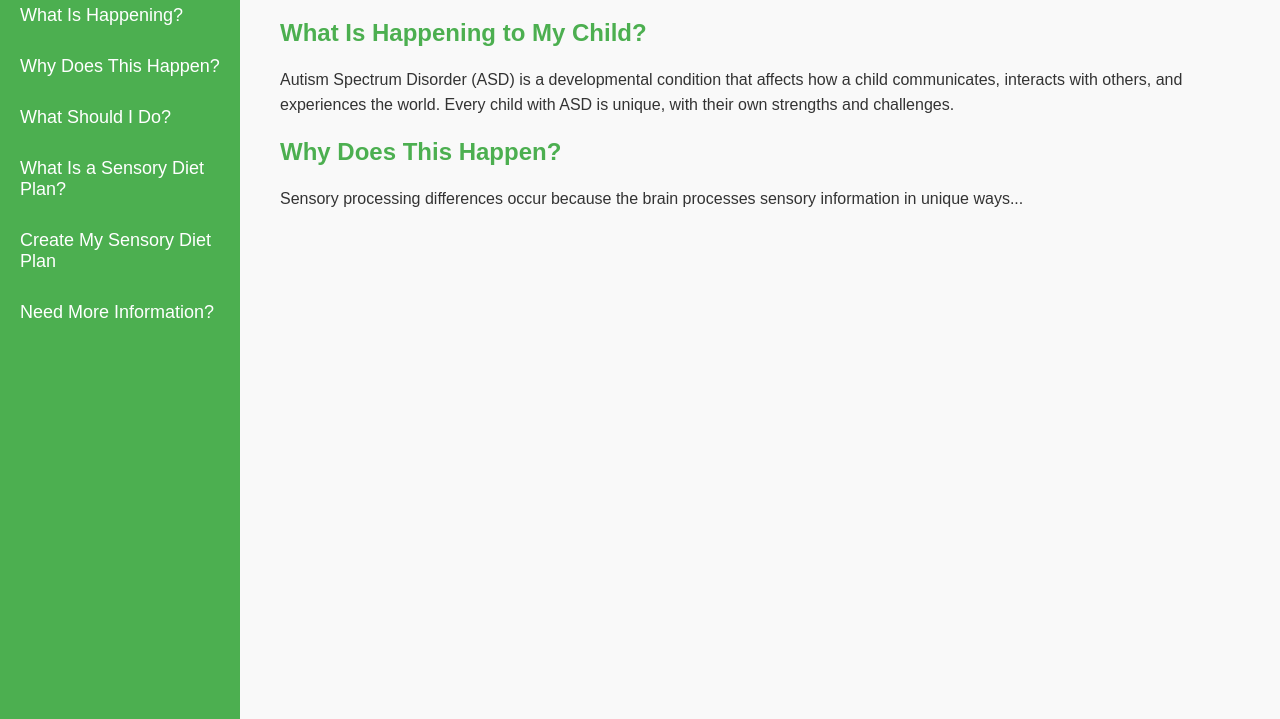
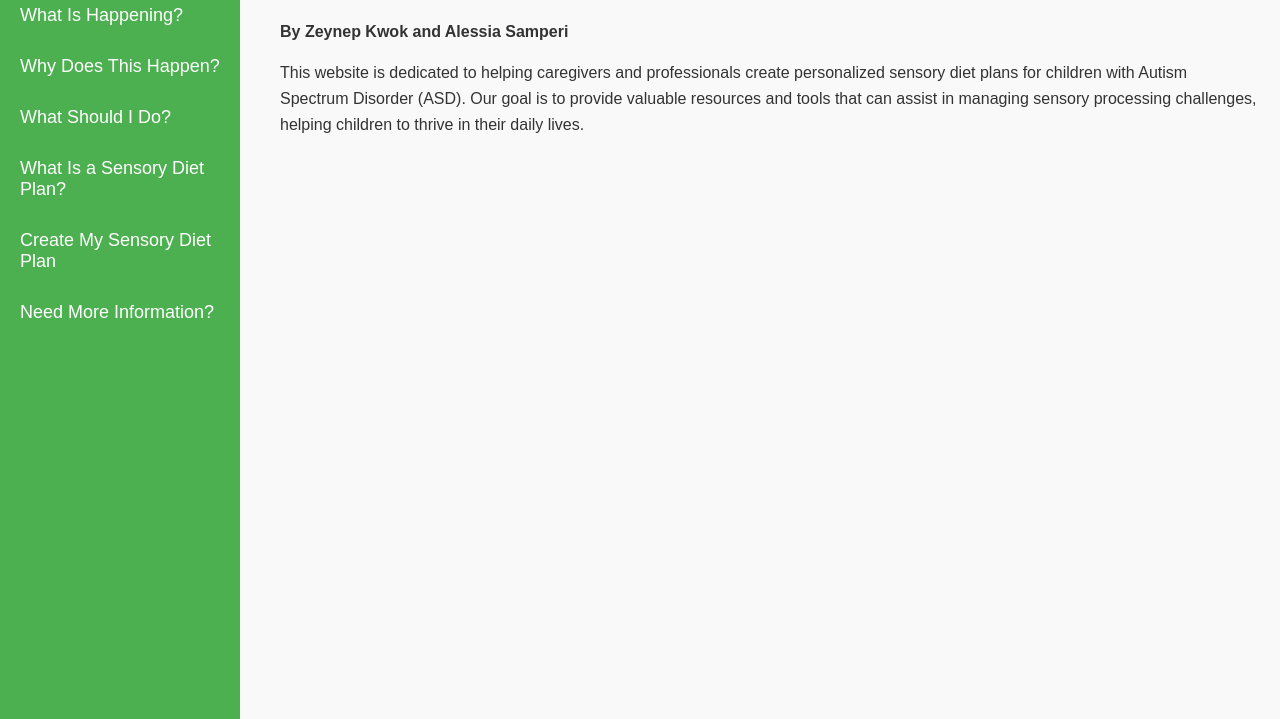
Before and after one commit to ZeynepKwok/Sensory-diet-plan, a plain HTML site: page index.html in a window 1280 px wide. Shown: the part 81-800 px from the top of the page. Drawn offline with Linux system fonts and the light colour scheme.

Commit message:
Update index.html

```diff
--- a/index.html
+++ b/index.html
@@ -3,7 +3,7 @@
 <head>
     <meta charset="UTF-8">
     <meta name="viewport" content="width=device-width, initial-scale=1.0">
-    <title>Your Page Title</title>
+    <title>Welcome to the Sensory Diet Plan Generator</title>
     <link rel="stylesheet" href="styleforall.css">
 </head>
 <body>
@@ -21,14 +21,8 @@
 
     <div class="container">
         <h1>Welcome to the Sensory Diet Plan Generator</h1>
-        <div class="info-section">
-            <h2>What Is Happening to My Child?</h2>
-            <p>Autism Spectrum Disorder (ASD) is a developmental condition that affects how a child communicates, interacts with others, and experiences the world. Every child with ASD is unique, with their own strengths and challenges.</p>
-        </div>
-        <div class="info-section">
-            <h2>Why Does This Happen?</h2>
-            <p>Sensory processing differences occur because the brain processes sensory information in unique ways...</p>
-        </div>
+        <p><strong>By Zeynep Kwok and Alessia Samperi</strong></p>
+        <p>This website is dedicated to helping caregivers and professionals create personalized sensory diet plans for children with Autism Spectrum Disorder (ASD). Our goal is to provide valuable resources and tools that can assist in managing sensory processing challenges, helping children to thrive in their daily lives.</p>
     </div>
 </body>
 </html>
```
